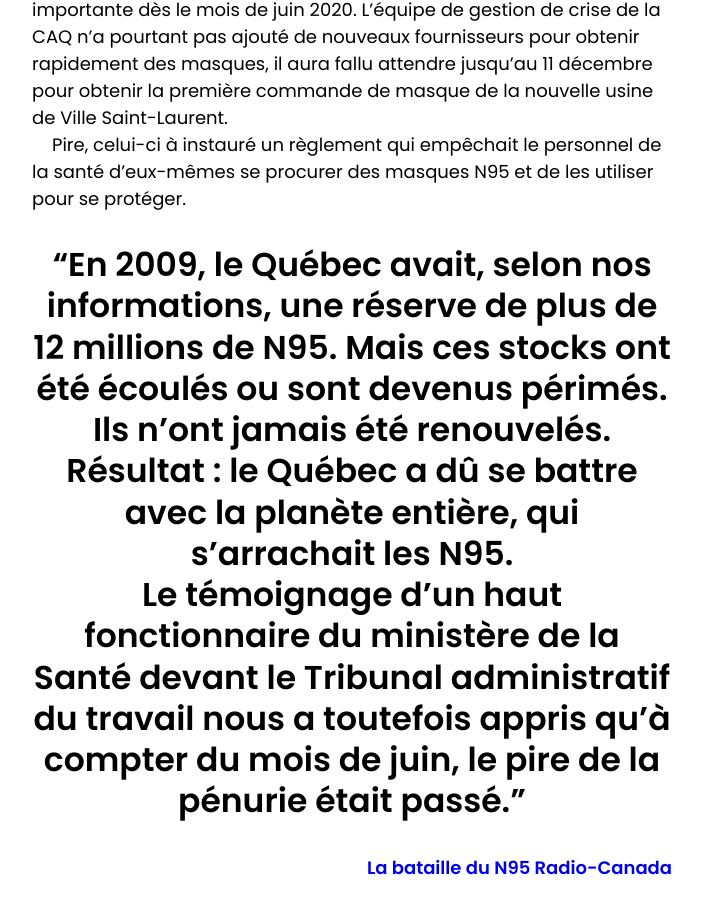
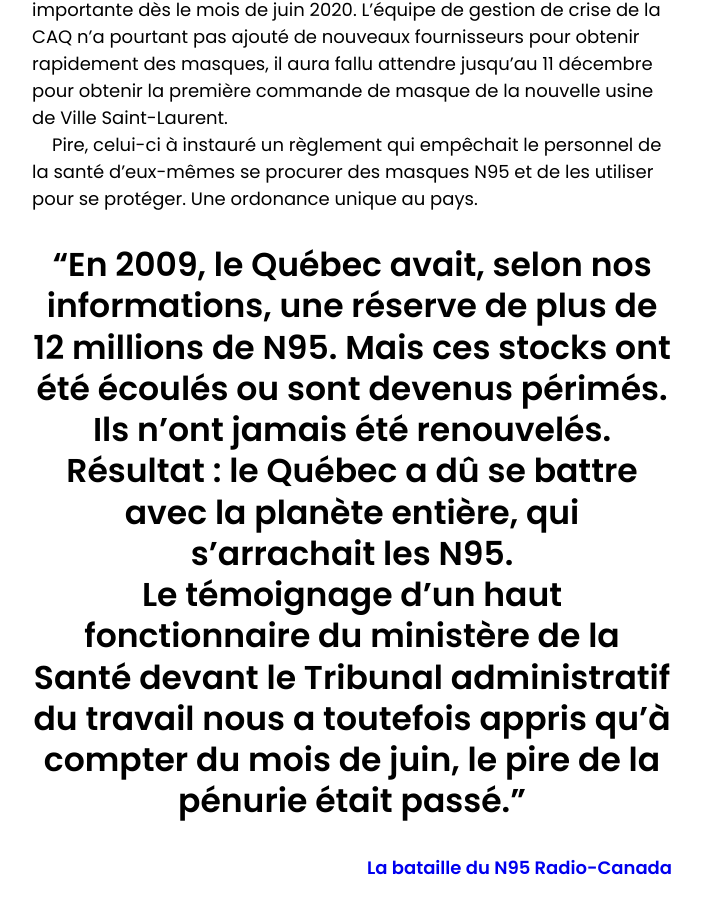
Before and after one commit to Jack-Rouleau/Jack-Rouleau.github.io, a plain HTML site: page index.html in a window 1280 px wide. Shown: the part 3180-4093 px from the top of the page, without its empty margins (288-990 px from the left). Drawn offline with Linux system fonts and the light colour scheme.

Commit message:
couple words

```diff
--- a/index.html
+++ b/index.html
@@ -242,7 +242,8 @@
               rapidement des masques, il aura fallu attendre jusqu’au 11 décembre pour obtenir la première commande de
               masque de la nouvelle usine de Ville Saint-Laurent.</div>
             <div class="indented">Pire, celui-ci à instauré un règlement qui empêchait le personnel de la santé
-              d’eux-mêmes se procurer des masques N95 et de les utiliser pour se protéger.</div>
+              d’eux-mêmes se procurer des masques N95 et de les utiliser pour se protéger. Une ordonance unique au pays.
+            </div>
             </p>
 
             <h1>“En 2009, le Québec avait, selon nos informations, une réserve de plus de 12 millions de N95. Mais ces
```
